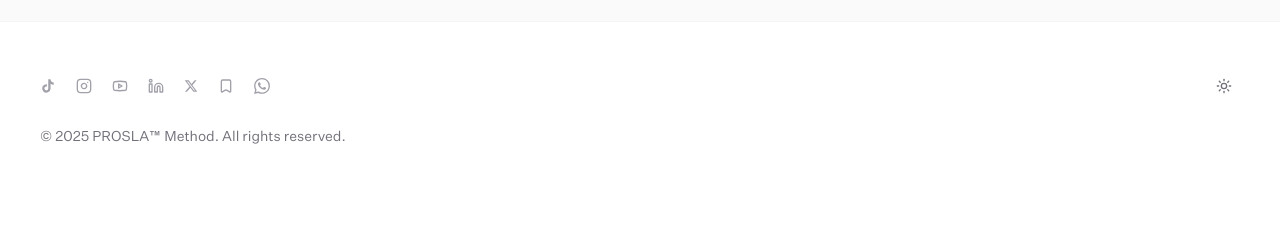
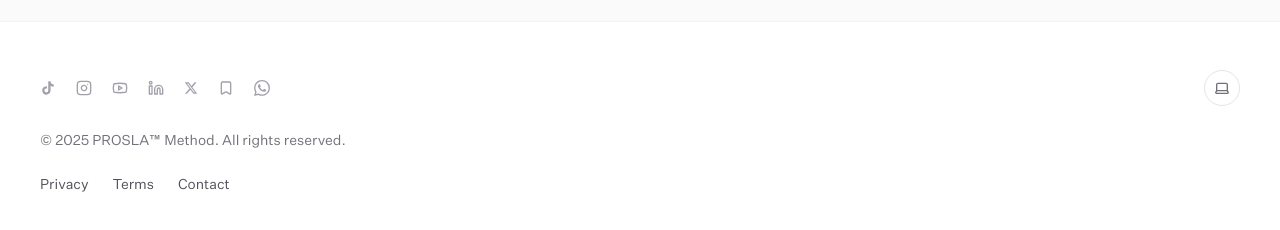
Before and after one commit to RiseforHope/personal-website, a Next.js app: page / in a window 1280 px wide. Shown: the part 1204-1434 px from the top of the page. Before the commit the page ends 1398 px from the top, so only its background shows below. Built offline with nearby package versions, Linux system fonts and the light colour scheme; no server answers.

Commit message:
auth feature

```diff
--- a/components/Footer.tsx
+++ b/components/Footer.tsx
@@ -1,29 +1,20 @@
+
 "use client";
 
 import Link from "next/link";
-import { Instagram, Youtube, Linkedin, Bookmark, Sun } from "lucide-react";
-import { useTheme } from "next-themes";
-import { useEffect, useState } from "react";
+import { Instagram, Youtube, Linkedin, Bookmark } from "lucide-react";
+import { ThemeToggle } from "@/components/ThemeToggle"; // Import the new component
 
 export function Footer() {
-  const { theme, setTheme } = useTheme();
-  const [mounted, setMounted] = useState(false);
-
-  useEffect(() => {
-    setMounted(true);
-  }, []);
-
   return (
     <footer className="w-full border-t border-zinc-100 bg-white py-12 transition-colors duration-300 dark:border-zinc-800 dark:bg-zinc-950">
-      {/* Container: Matches Navbar padding (px-6 md:px-10) with no max-width constraint */}
       <div className="flex w-full flex-col gap-6 px-6 md:px-10">
 
-        {/* TOP ROW: Social Icons (Left) and Sun Icon (Right) */}
+        {/* TOP ROW: Social Icons (Left) and Theme Toggle (Right) */}
         <div className="flex w-full items-center justify-between">
 
           {/* Social Icons Group */}
           <div className="flex items-center gap-5 text-zinc-400">
-            {/* TikTok Icon */}
             <Link href="#" className="hover:text-zinc-600 dark:hover:text-zinc-300">
               <svg
                 viewBox="0 0 24 24"
@@ -47,7 +38,6 @@ export function Footer() {
               <Linkedin className="h-4 w-4" />
             </Link>
 
-            {/* X (Twitter) Icon */}
             <Link href="#" className="hover:text-zinc-600 dark:hover:text-zinc-300">
               <svg
                 viewBox="0 0 24 24"
@@ -63,7 +53,6 @@ export function Footer() {
               <Bookmark className="h-4 w-4" />
             </Link>
 
-            {/* WhatsApp */}
             <Link href="#" className="hover:text-zinc-600 dark:hover:text-zinc-300">
               <svg
                 viewBox="0 0 24 24"
@@ -76,28 +65,27 @@ export function Footer() {
             </Link>
           </div>
 
-          {/* Theme Toggle (Right) */}
-          <button
-            onClick={() => setTheme(theme === "dark" ? "light" : "dark")}
-            className="rounded-full p-2 text-zinc-500 transition-colors hover:bg-zinc-100 hover:text-black dark:hover:bg-zinc-800 dark:hover:text-white"
-            aria-label="Toggle Theme"
-          >
-            {mounted && theme === "dark" ? (
-              <Sun className="h-4 w-4" />
-            ) : (
-              <Sun className="h-4 w-4" />
-            )}
-          </button>
+          {/* New Theme Toggle Component */}
+          <ThemeToggle />
         </div>
 
         {/* BOTTOM ROWS: Text Content */}
         <div className="space-y-6">
-          {/* Copyright */}
           <p className="text-sm font-light text-zinc-500">
             © 2025 PROSLA™ Method. All rights reserved.
           </p>
 
-          {/* Footer Links */}
+          <div className="flex gap-6 text-sm text-zinc-600 dark:text-zinc-400">
+            <Link href="#" className="hover:text-black dark:hover:text-white">
+              Privacy
+            </Link>
+            <Link href="#" className="hover:text-black dark:hover:text-white">
+              Terms
+            </Link>
+            <Link href="#" className="hover:text-black dark:hover:text-white">
+              Contact
+            </Link>
+          </div>
         </div>
       </div>
     </footer>
--- /dev/null
+++ b/components/ThemeToggle.tsx
@@ -0,0 +1,92 @@
+"use client";
+
+import * as React from "react";
+import { Monitor, Moon, Sun, Laptop } from "lucide-react";
+import { useTheme } from "next-themes";
+import { useEffect, useState } from "react";
+
+export function ThemeToggle() {
+  const { setTheme, theme } = useTheme();
+  const [mounted, setMounted] = useState(false);
+  const [isOpen, setIsOpen] = useState(false);
+
+  // Avoid hydration mismatch
+  useEffect(() => {
+    setMounted(true);
+  }, []);
+
+  if (!mounted) {
+    // Render a placeholder with same dimensions to prevent layout shift
+    return <div className="h-9 w-9" />;
+  }
+
+  return (
+    <div className="relative">
+      <button
+        onClick={() => setIsOpen(!isOpen)}
+        className="flex h-9 w-9 items-center justify-center rounded-full border border-zinc-200 bg-white text-zinc-500 transition-colors hover:bg-zinc-100 hover:text-black dark:border-zinc-800 dark:bg-zinc-950 dark:text-zinc-400 dark:hover:bg-zinc-800 dark:hover:text-white"
+        aria-label="Toggle theme menu"
+      >
+        {theme === "light" && <Sun className="h-4 w-4" />}
+        {theme === "dark" && <Moon className="h-4 w-4" />}
+        {theme === "system" && <Laptop className="h-4 w-4" />}
+      </button>
+
+      {isOpen && (
+        <>
+          {/* Backdrop to close menu when clicking outside */}
+          <div
+            className="fixed inset-0 z-40"
+            onClick={() => setIsOpen(false)}
+          />
+
+          {/* Menu */}
+          <div className="absolute bottom-full right-0 z-50 mb-2 w-32 min-w-[8rem] overflow-hidden rounded-md border border-zinc-200 bg-white p-1 shadow-md dark:border-zinc-800 dark:bg-zinc-950">
+            <button
+              onClick={() => {
+                setTheme("light");
+                setIsOpen(false);
+              }}
+              className={`flex w-full items-center gap-2 rounded-sm px-2 py-1.5 text-sm ${
+                theme === "light"
+                  ? "bg-zinc-100 font-medium text-black dark:bg-zinc-800 dark:text-white"
+                  : "text-zinc-600 hover:bg-zinc-100 dark:text-zinc-400 dark:hover:bg-zinc-800"
+              }`}
+            >
+              <Sun className="h-4 w-4" />
+              <span>Light</span>
+            </button>
+            <button
+              onClick={() => {
+                setTheme("dark");
+                setIsOpen(false);
+              }}
+              className={`flex w-full items-center gap-2 rounded-sm px-2 py-1.5 text-sm ${
+                theme === "dark"
+                  ? "bg-zinc-100 font-medium text-black dark:bg-zinc-800 dark:text-white"
+                  : "text-zinc-600 hover:bg-zinc-100 dark:text-zinc-400 dark:hover:bg-zinc-800"
+              }`}
+            >
+              <Moon className="h-4 w-4" />
+              <span>Dark</span>
+            </button>
+            <button
+              onClick={() => {
+                setTheme("system");
+                setIsOpen(false);
+              }}
+              className={`flex w-full items-center gap-2 rounded-sm px-2 py-1.5 text-sm ${
+                theme === "system"
+                  ? "bg-zinc-100 font-medium text-black dark:bg-zinc-800 dark:text-white"
+                  : "text-zinc-600 hover:bg-zinc-100 dark:text-zinc-400 dark:hover:bg-zinc-800"
+              }`}
+            >
+              <Laptop className="h-4 w-4" />
+              <span>System</span>
+            </button>
+          </div>
+        </>
+      )}
+    </div>
+  );
+}
```
